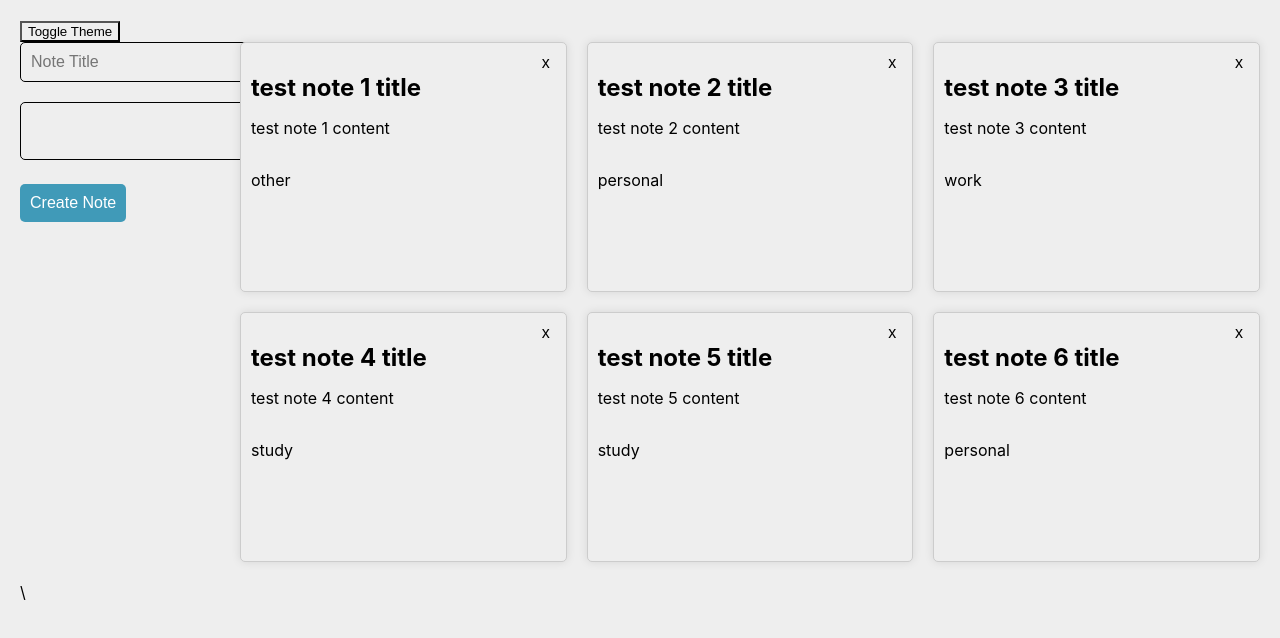
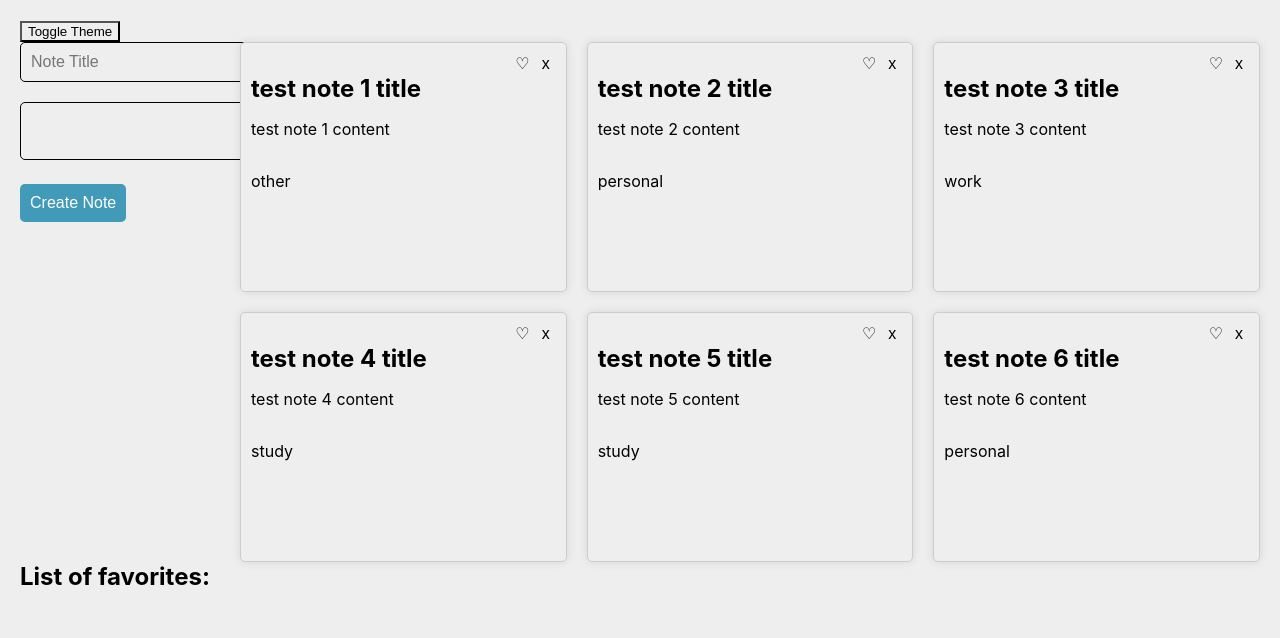
Before and after one commit to ArrowMin/cselab2, a React (Create React App) app: page / in a window 1280 px wide. Shown: the top 638 px of the page. Built offline with nearby package versions, Linux system fonts and the light colour scheme.

Commit message:
4.2.4 Done

```diff
--- a/src/App.tsx
+++ b/src/App.tsx
@@ -12,10 +12,26 @@ function App() {
     setCurrentTheme(currentTheme === themes.light ? themes.dark : themes.light);
   };
 
+  //Let body tag get be able to get toggled as well.
   useEffect(() => {
     document.body.style.background = currentTheme.background;
     document.body.style.color = currentTheme.foreground;
   }, [currentTheme]);
+
+  const [likedNotes, setLikedNotes] = useState<Note[]>([]);
+
+  const toggleLikedNote = (note: Note) => {
+    if (likedNotes.includes(note)) {
+      setLikedNotes(likedNotes.filter((likedNote) => likedNote !== note));
+    } else {
+      setLikedNotes([...likedNotes, note]);
+    }
+  };
+
+  useEffect(() => {
+    const likedNoteTitles = likedNotes.map((likedNote) => likedNote.title);
+    console.log("Liked notes titles:", likedNoteTitles);
+  }, [likedNotes]);
 
   return (
     <ThemeContext.Provider value={currentTheme}>
@@ -75,6 +91,15 @@ function App() {
             >
               <div className="notes-header">
                 <button
+                  onClick={() => toggleLikedNote(note)}
+                  style={{
+                    background: currentTheme.background,
+                    color: currentTheme.foreground,
+                  }}
+                >
+                  {likedNotes.includes(note) ? "❤️" : "♡"}
+                </button>
+                <button
                   style={{
                     background: currentTheme.background,
                     color: currentTheme.foreground,
@@ -89,7 +114,14 @@ function App() {
             </div>
           ))}
         </div>
-        \{" "}
+      </div>
+      <div>
+        <h2>List of favorites:</h2>
+        <ul>
+          {likedNotes.map((note) => (
+            <li>{note.title}</li>
+          ))}
+        </ul>
       </div>
     </ThemeContext.Provider>
   );
```
